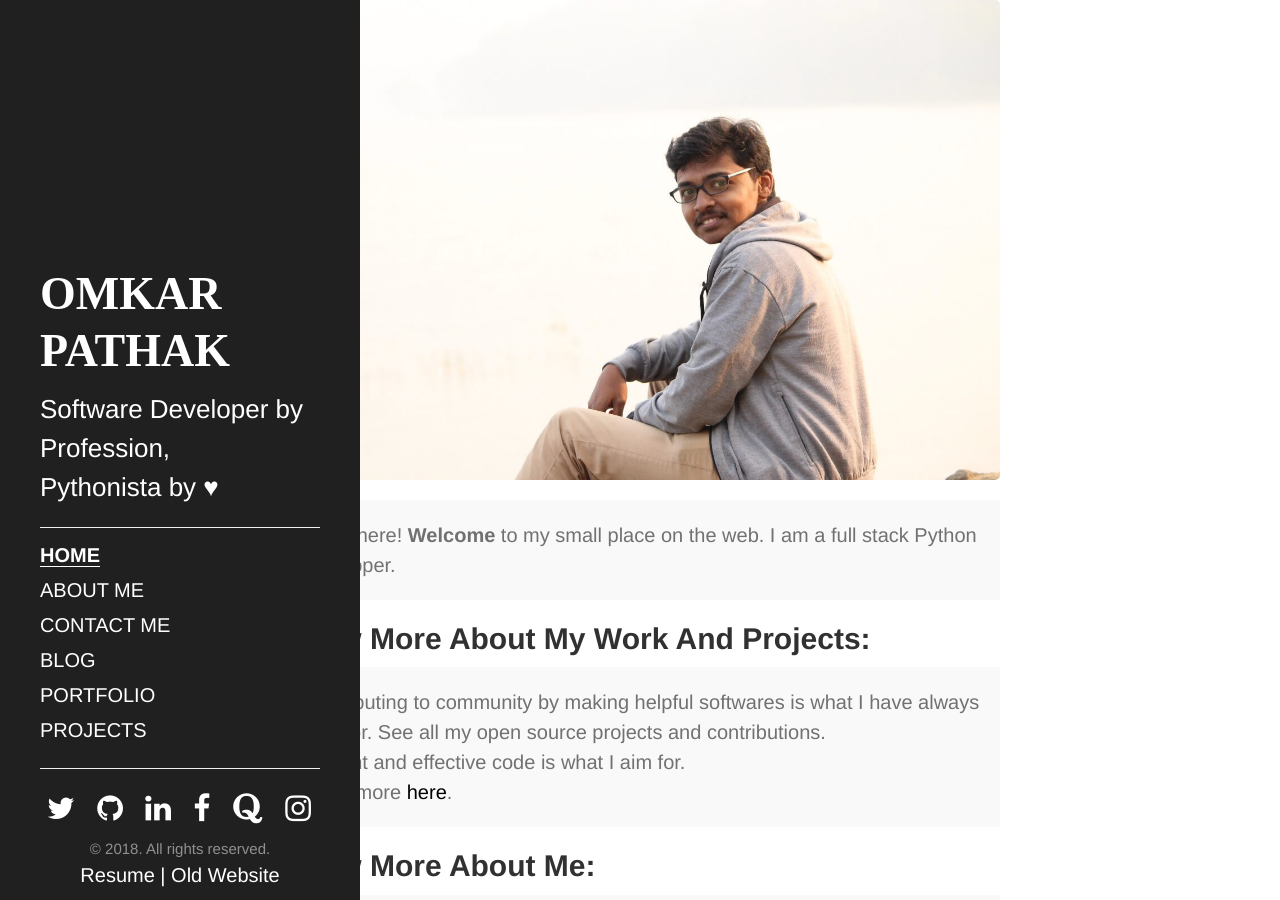
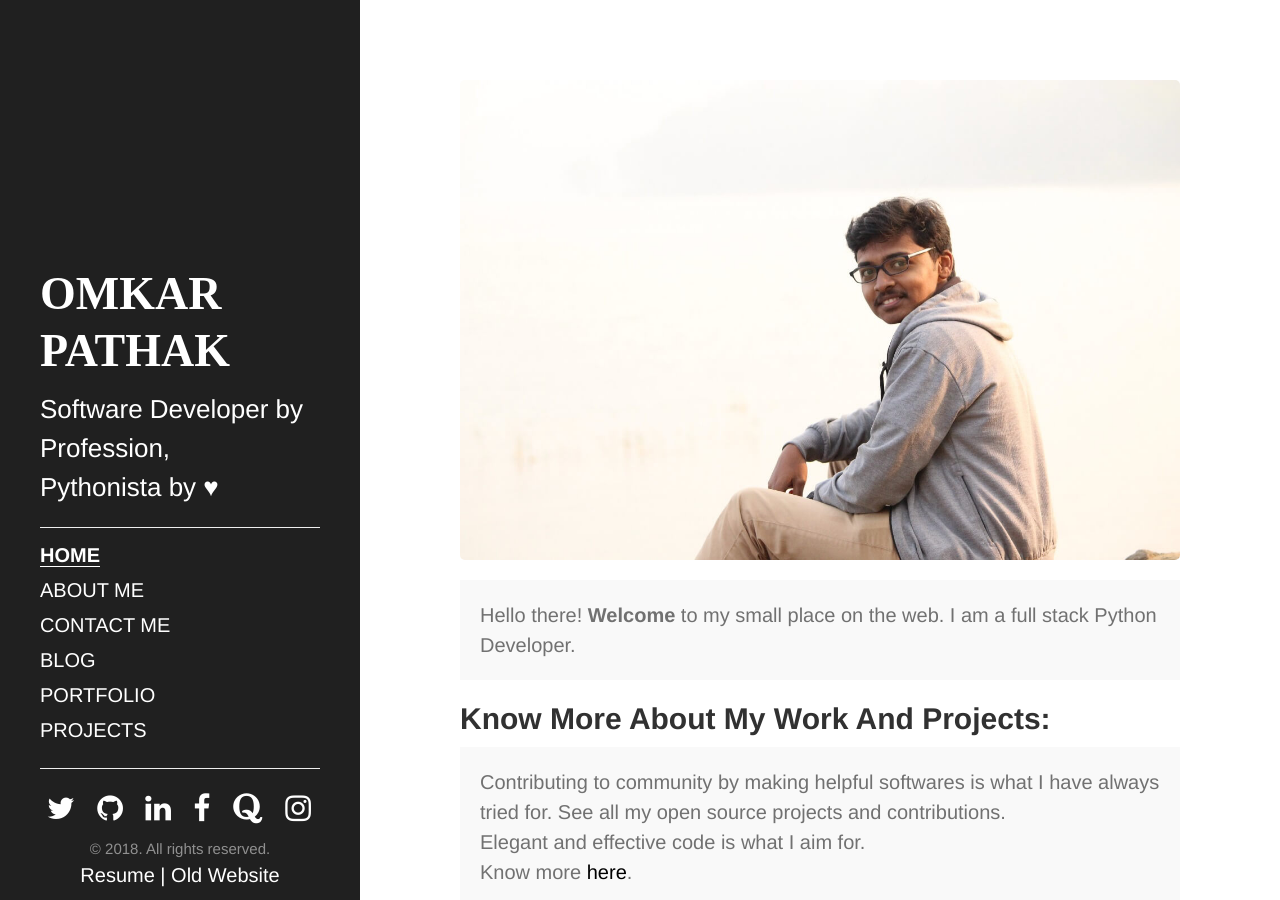
Before and after one commit to OmkarPathak/omkarpathak.github.io, a Jekyll site: the page built from index.html, in a window 1280 px wide and 900 px high. Built offline with Jekyll 4.4.1, drawn with Linux system fonts in a browser that asks for light colours; some web fonts are replaced.

```diff
--- a/_layouts/default.html
+++ b/_layouts/default.html
@@ -3,7 +3,7 @@
   {% include head.html %}
   <body>
     {% include sidebar.html %}
-    <div class="container">
+    <div class="content container">
       {{ content }}
     </div>
     {% include footer.html %}
```
